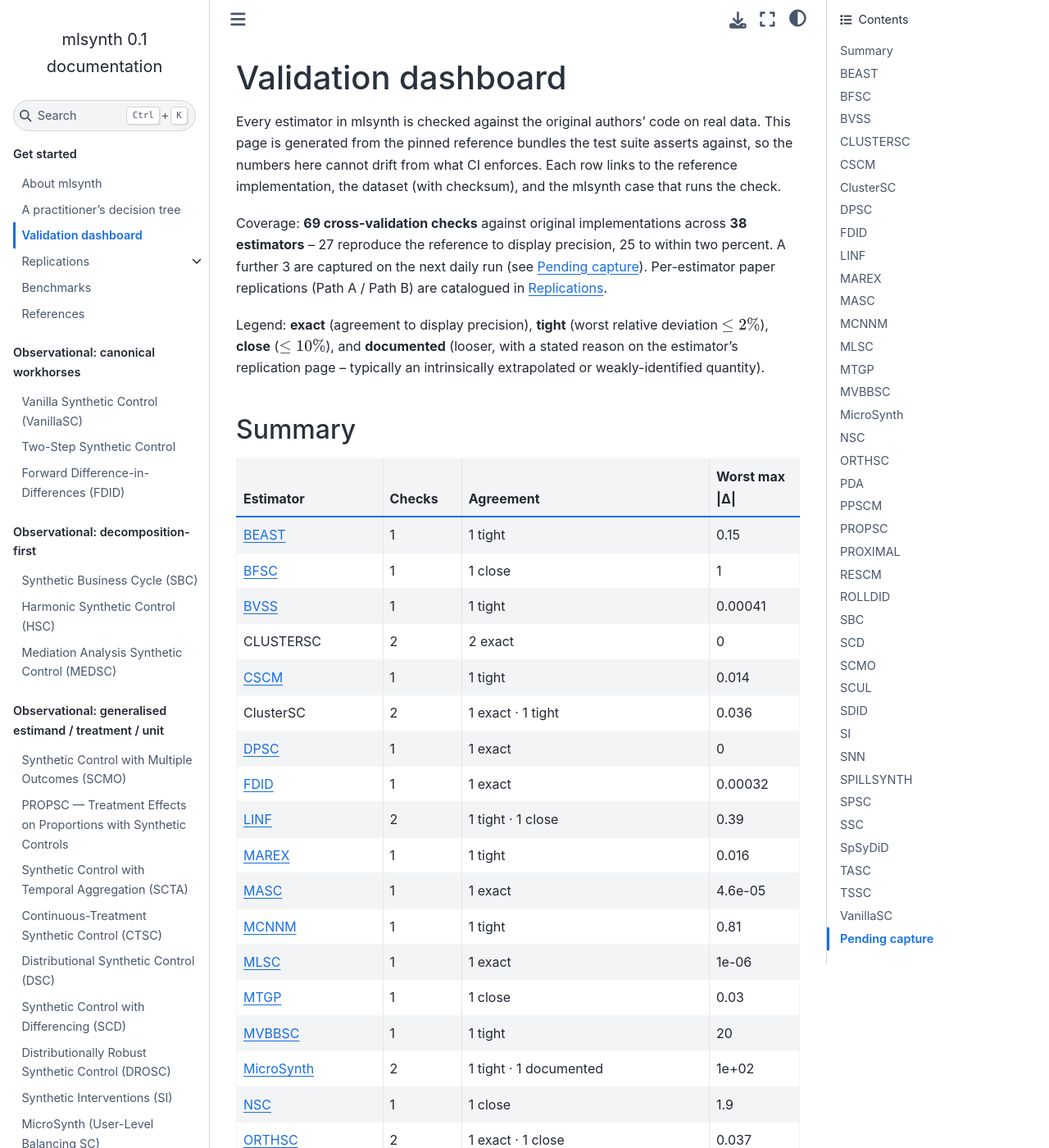
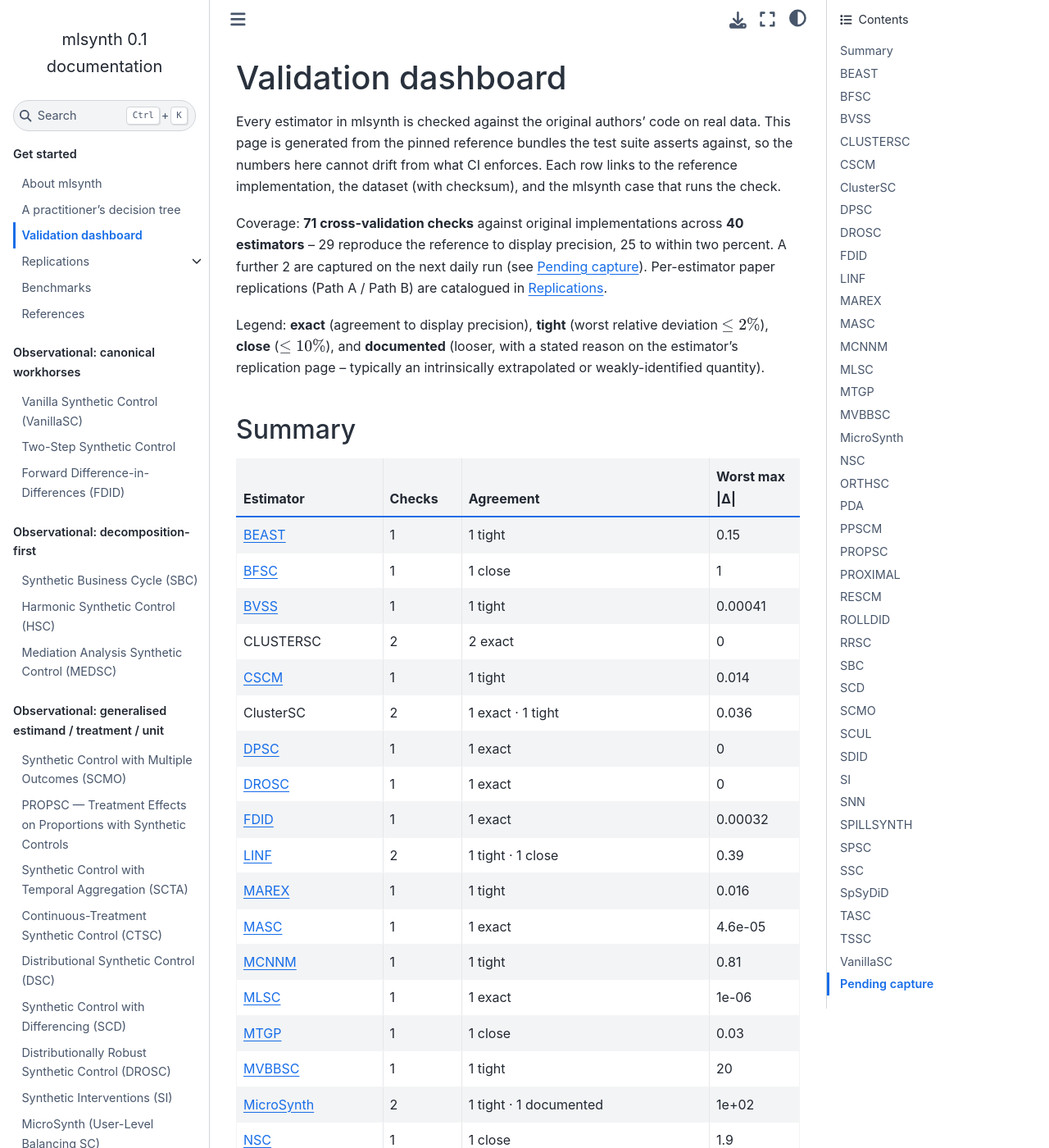
Before and after one commit to jgreathouse9/mlsynth, a Sphinx documentation site: the page built from docs/validation.rst, in a window 1280 px wide and 1400 px high. Shown: the whole window at 82% size. Built offline with Sphinx 7.4.7 and the Sphinx Book theme 1.1.4, drawn with Linux system fonts in a browser that asks for light colours; some of the changed text lies outside the part shown.

Commit message:
benchmarks: refresh validation dashboard [skip ci]

```diff
--- a/docs/validation.rst
+++ b/docs/validation.rst
@@ -9,9 +9,9 @@ test suite asserts against, so the numbers here cannot drift from what CI
 enforces. Each row links to the reference implementation, the dataset (with
 checksum), and the mlsynth case that runs the check.
 
-Coverage: **69 cross-validation checks** against original
-implementations across **38 estimators** -- 27 reproduce the reference to display precision, 25 to
-within two percent. A further 3 are captured on the next daily run (see `Pending capture`_). Per-estimator paper replications (Path A / Path B) are catalogued in :doc:`replications`.
+Coverage: **71 cross-validation checks** against original
+implementations across **40 estimators** -- 29 reproduce the reference to display precision, 25 to
+within two percent. A further 2 are captured on the next daily run (see `Pending capture`_). Per-estimator paper replications (Path A / Path B) are catalogued in :doc:`replications`.
 
 Legend: **exact** (agreement to display precision), **tight** (worst
 relative deviation :math:`\le 2\%`), **close** (:math:`\le 10\%`), and
@@ -54,6 +54,10 @@ Summary
      - 1 exact · 1 tight
      - 0.036
    * - :ref:`DPSC <val-dpsc>`
+     - 1
+     - 1 exact
+     - 0
+   * - :ref:`DROSC <val-drosc>`
      - 1
      - 1 exact
      - 0
@@ -122,6 +126,10 @@ Summary
      - 2 tight
      - 0.0013
    * - :ref:`ROLLDID <val-rolldid>`
+     - 1
+     - 1 exact
+     - 0
+   * - :ref:`RRSC <val-rrsc>`
      - 1
      - 1 exact
      - 0
@@ -347,6 +355,28 @@ DPSC
      - 0
      - exact — matches to display precision
      - `dpsc_prop99 <https://github.com/jgreathouse9/mlsynth/blob/main/benchmarks/cases/dpsc_prop99.py>`__
+
+.. _val-drosc:
+
+DROSC
+-----
+
+.. list-table::
+   :header-rows: 1
+   :widths: 22 28 8 12 14 16
+
+   * - Reference
+     - Dataset
+     - #
+     - max \|Δ\|
+     - Verdict
+     - Case
+   * - authors' helpers.R sc() + DRoSC() (limSolve::lsei, live via Rscript)
+     - —
+     - 10
+     - 0
+     - exact — matches to display precision
+     - `drosc_basque <https://github.com/jgreathouse9/mlsynth/blob/main/benchmarks/cases/drosc_basque.py>`__
 
 .. _val-fdid:
 
@@ -781,6 +811,28 @@ ROLLDID
      - 0
      - exact — matches to display precision
      - `rolldid_lw <https://github.com/jgreathouse9/mlsynth/blob/main/benchmarks/cases/rolldid_lw.py>`__
+
+.. _val-rrsc:
+
+RRSC
+----
+
+.. list-table::
+   :header-rows: 1
+   :widths: 22 28 8 12 14 16
+
+   * - Reference
+     - Dataset
+     - #
+     - max \|Δ\|
+     - Verdict
+     - Case
+   * - reference R implementation of both RRSC regimes (fa.em + Huber-IRLS; stats::factanal + robustbase::ltsReg + Donoho-Johnstone selection), run LIVE via Rscript
+     - —
+     - 8
+     - 0
+     - exact — matches to display precision
+     - `rrsc_reference <https://github.com/jgreathouse9/mlsynth/blob/main/benchmarks/cases/rrsc_reference.py>`__
 
 .. _val-sbc:
 
```
Also changed, not shown: other parts of docs/validation.rst (+0 -2 lines), 2 other files.
